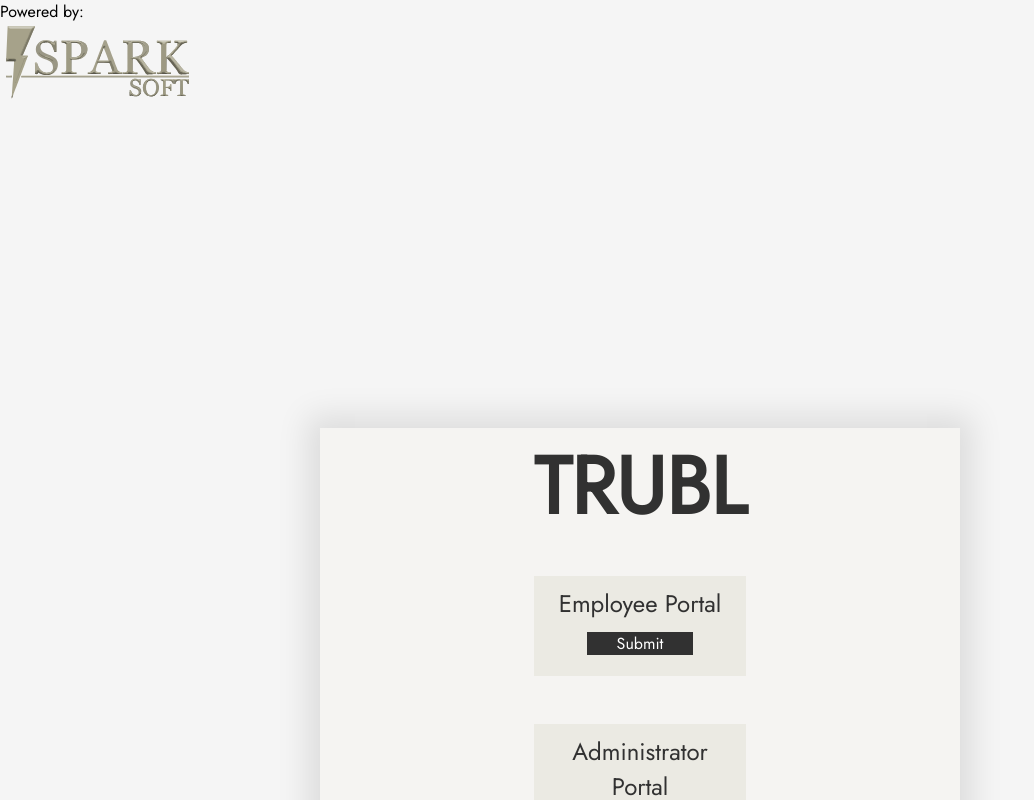
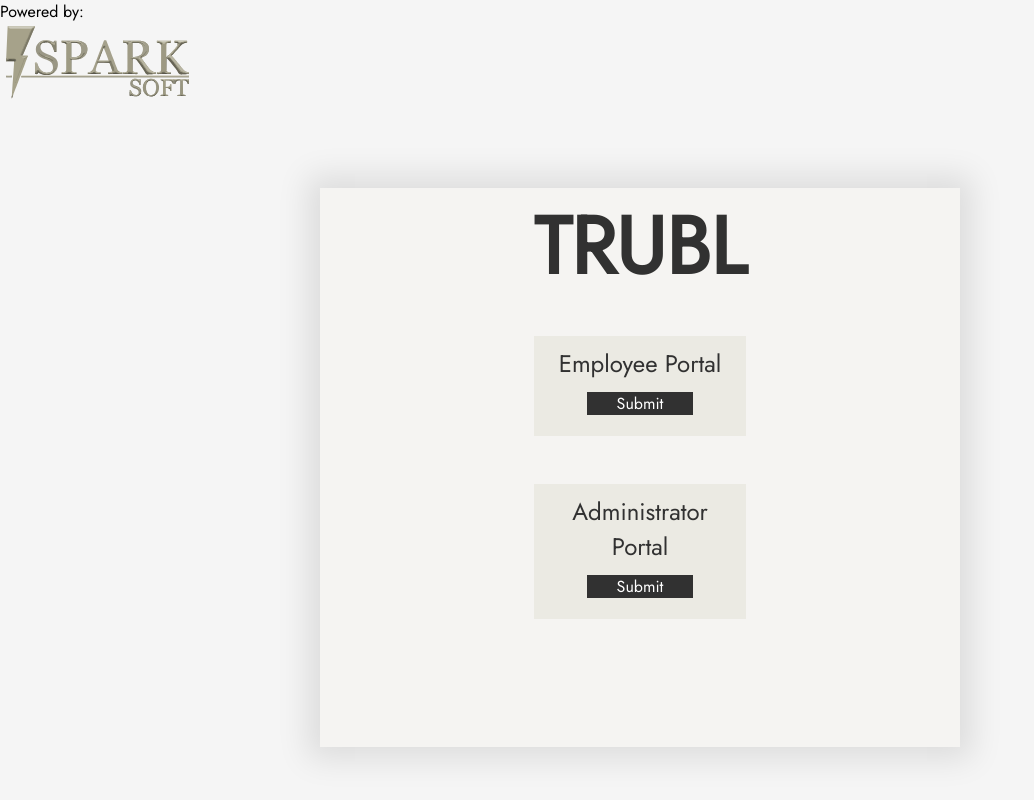
Before and after one commit to SparkinSoftware/TRUBL, a React (Vite) app: page /landing in a window 1280 px wide. Shown: the top 800 px of the page, without its empty margins (0-1034 px from the left). Built offline with nearby package versions, Linux system fonts and the light colour scheme; no server answers.

Commit message:
fix padding-top on landing

```diff
--- a/src/components/Landing/landing.css
+++ b/src/components/Landing/landing.css
@@ -17,7 +17,7 @@
     text-align: center;
     justify-content: space-around;
     height: 50%;
-    margin-top: 25%;
+    margin-top: 10vh;
     color: #313131;
 }
 
```
